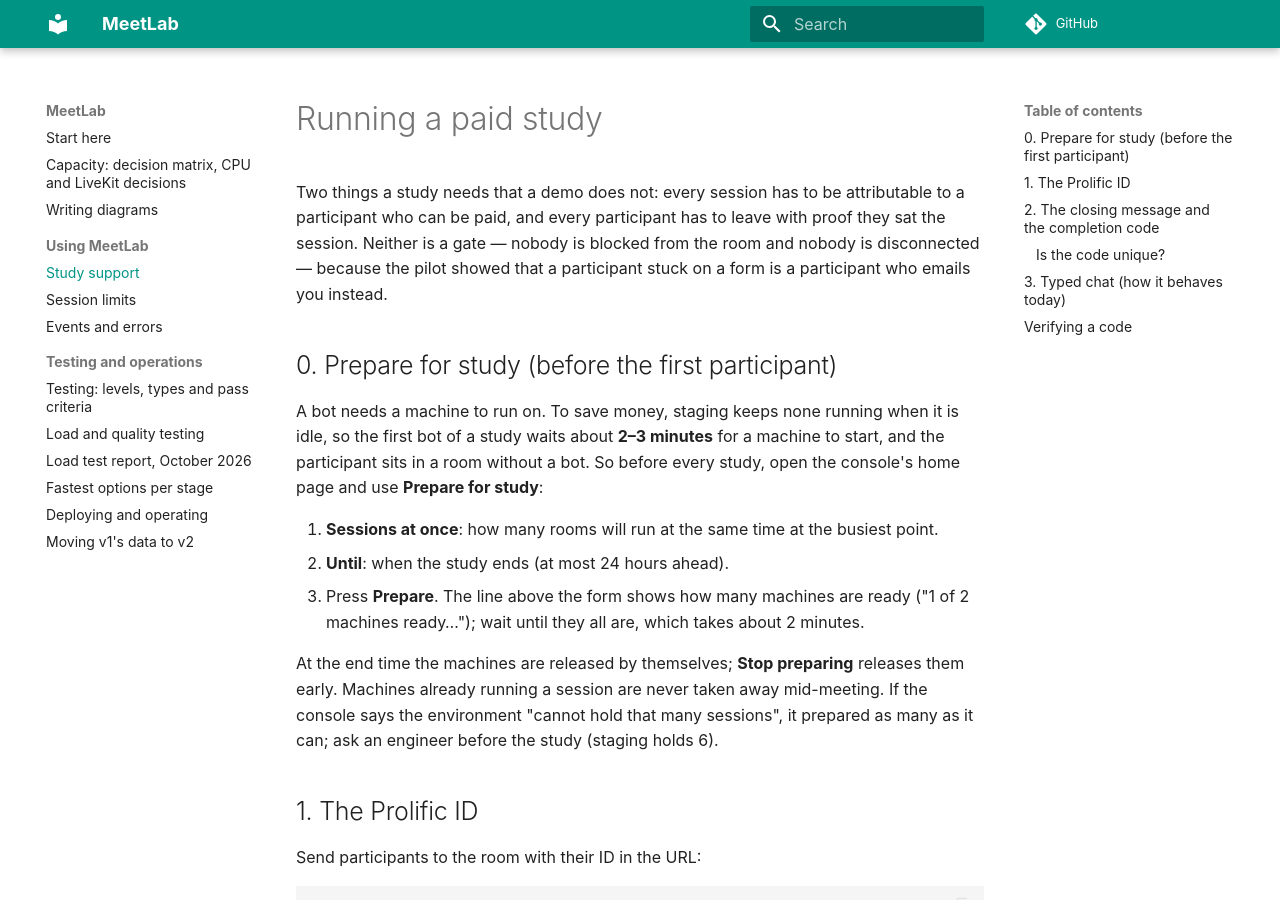
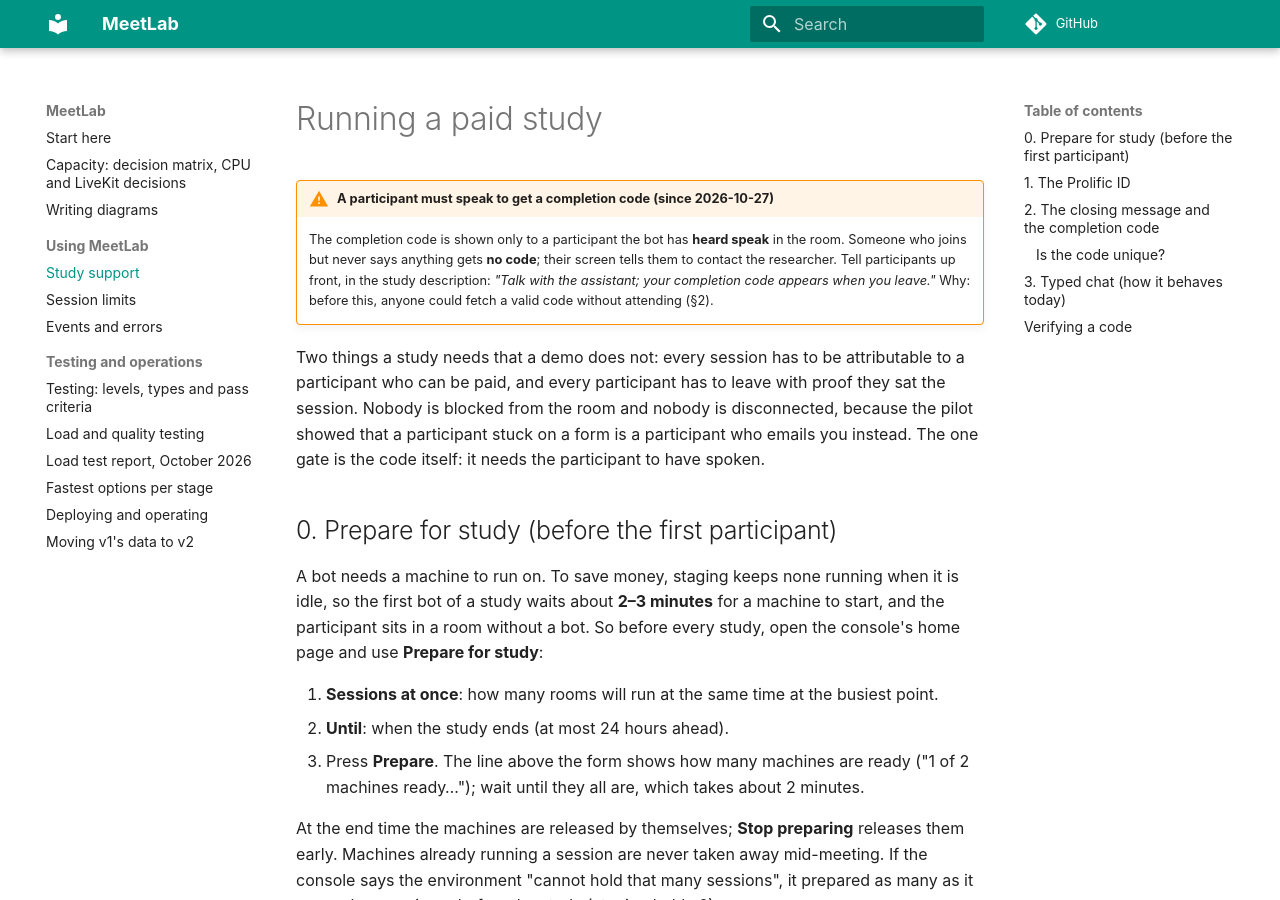
Before and after one commit to wwbp/MeetLab, an MkDocs documentation site: the page built from docs/study-support.md, in a window 1280 px wide and 900 px high. Built offline with MkDocs 1.6.1 and Material for MkDocs 9.7.7, drawn with Linux system fonts in a browser that asks for light colours; comment, search, counter and statistics services are not loaded.

Commit message:
docs: make the speak-to-get-a-code rule unmissable (study guide warning, Start links page)
Co-Authored-By: Claude Opus 5.5 <noreply@anthropic.com>

```diff
--- a/docs/study-support.md
+++ b/docs/study-support.md
@@ -1,10 +1,18 @@
 # Running a paid study
+
+!!! warning "A participant must speak to get a completion code (since 2026-10-27)"
+    The completion code is shown only to a participant the bot has **heard speak** in
+    the room. Someone who joins but never says anything gets **no code**; their screen
+    tells them to contact the researcher. Tell participants up front, in the study
+    description: *"Talk with the assistant; your completion code appears when you leave."*
+    Why: before this, anyone could fetch a valid code without attending (§2).
 
 Two things a study needs that a demo does not: every session has to be
 attributable to a participant who can be paid, and every participant has to
-leave with proof they sat the session. Neither is a gate — nobody is blocked
-from the room and nobody is disconnected — because the pilot showed that a
-participant stuck on a form is a participant who emails you instead.
+leave with proof they sat the session. Nobody is blocked from the room and
+nobody is disconnected, because the pilot showed that a participant stuck on a
+form is a participant who emails you instead. The one gate is the code itself:
+it needs the participant to have spoken.
 
 ## 0. Prepare for study (before the first participant)
 
```
Also changed, not shown: 1 other file.
